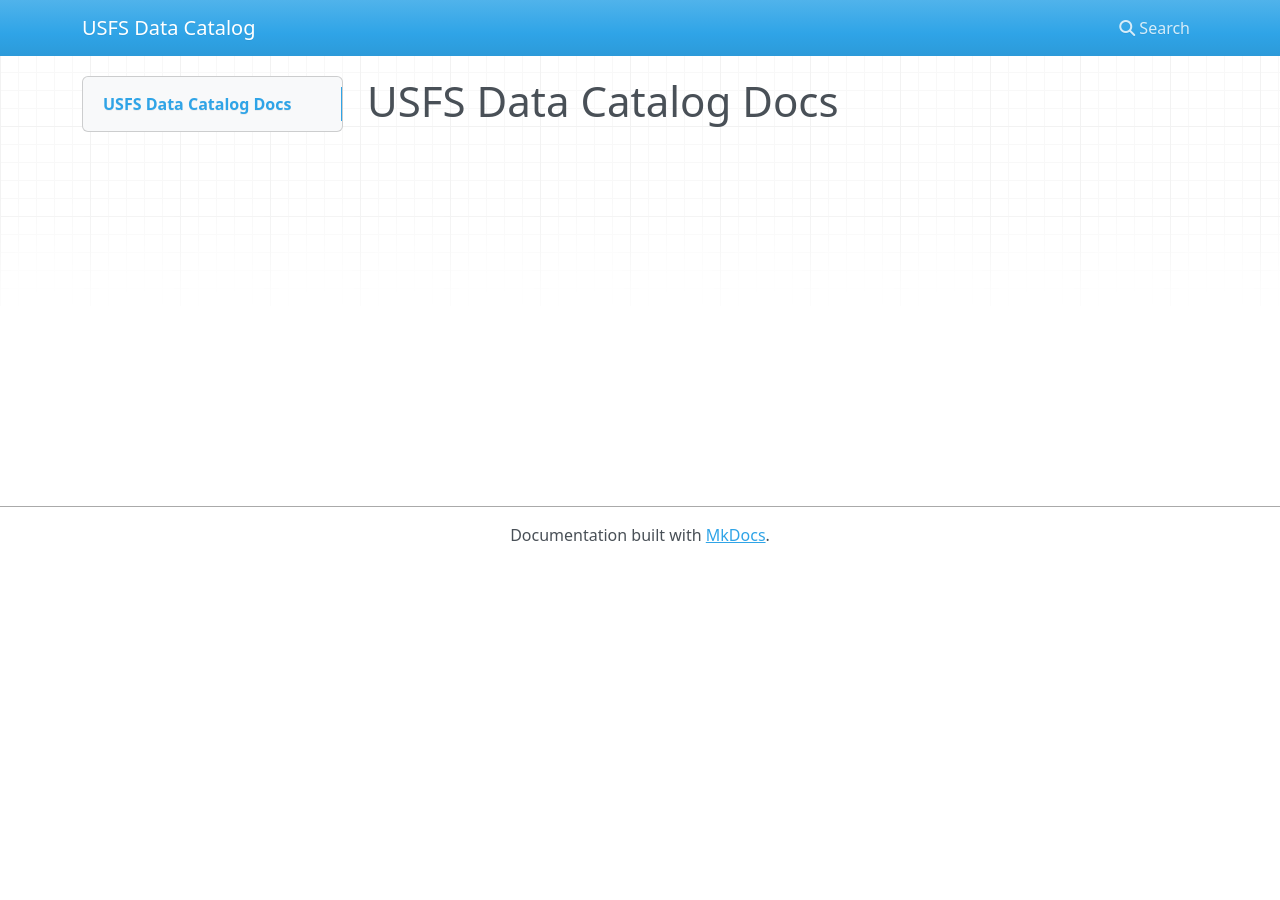
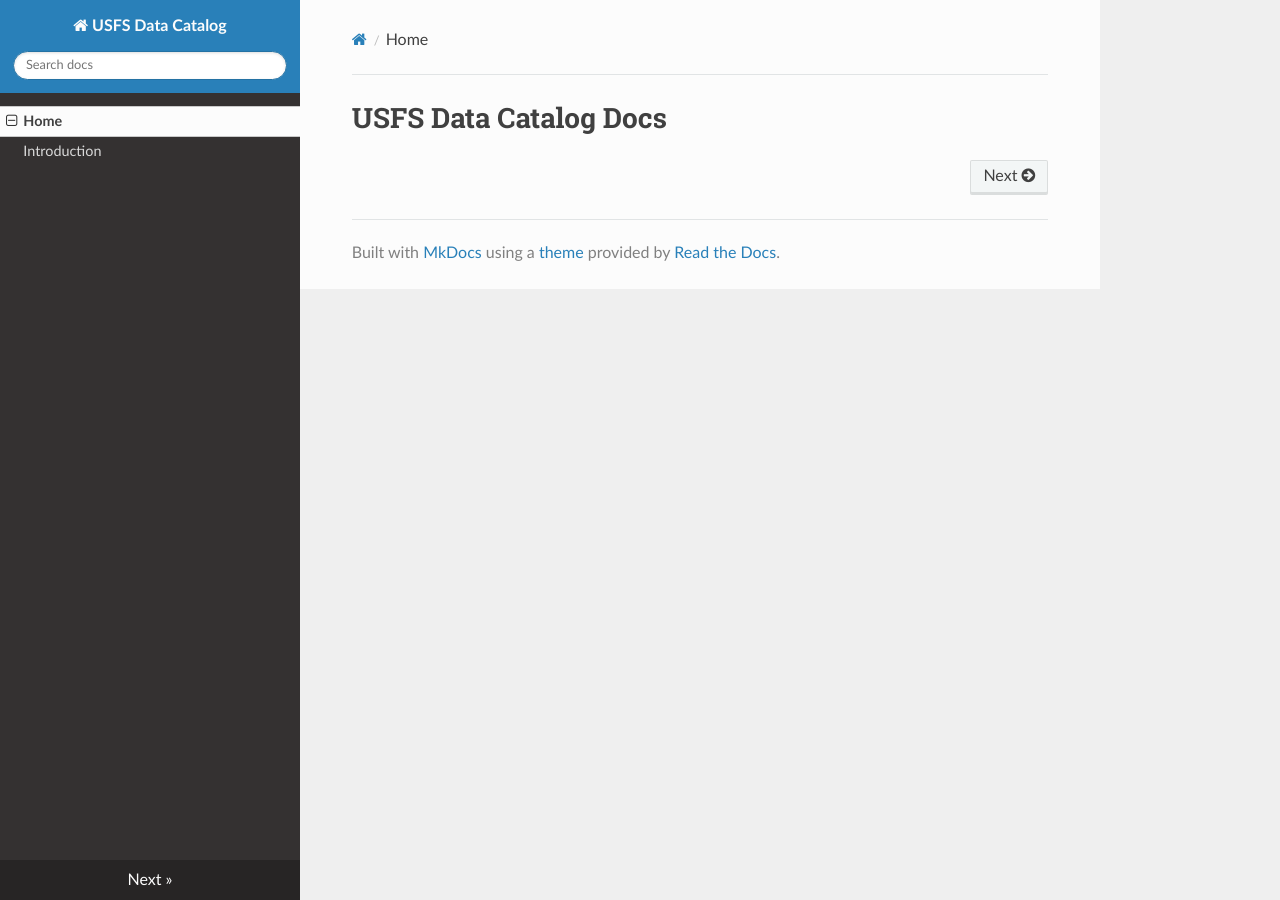
Before and after one commit to forestbytes/catalog, an MkDocs documentation site: the page built from docs/index.md, in a window 1280 px wide. Built offline with MkDocs 1.6.1, drawn with Linux system fonts in a browser that asks for light colours; nearby versions of some CDN libraries.

Commit message:
Added introduction page placeholder.

```diff
--- /dev/null
+++ b/docs/introduction.md
@@ -0,0 +1,3 @@
+# USFS Data Catalog
+
+Introduction placeholder.
--- a/mkdocs.yml
+++ b/mkdocs.yml
@@ -1 +1,9 @@
 site_name: USFS Data Catalog
+theme:
+  name: readthedocs
+#   palette:
+#     primary: indigo
+#     accent: indigo
+nav:
+  - Home: index.md
+  - Introduction: introduction.md
```
